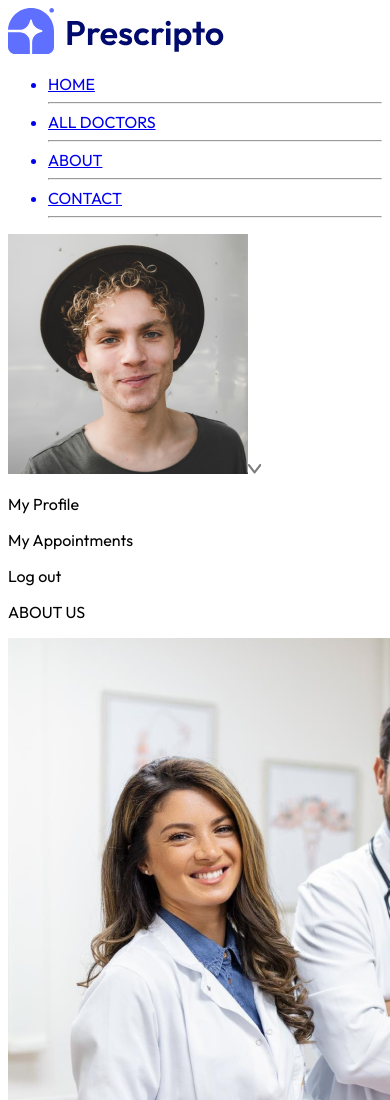
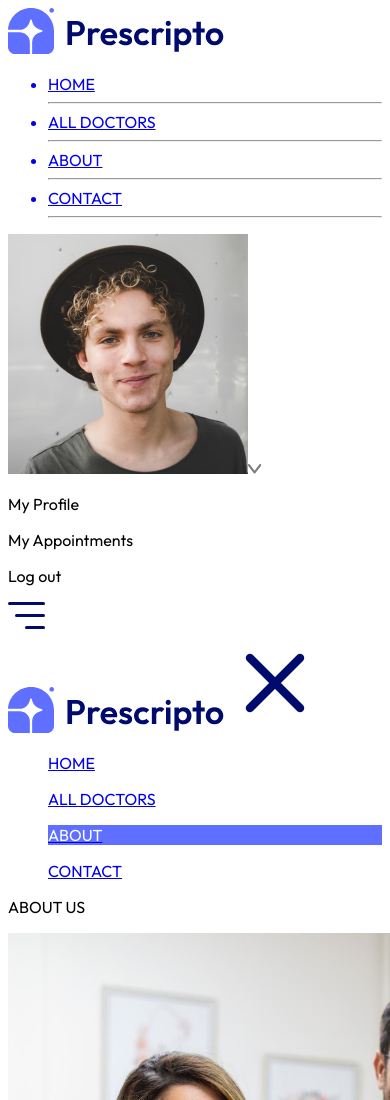
Before and after one commit to AmirDiablo/appointment, a React (Vite) app in the folder vite-project/: page /about in a window 390 px wide. Shown: the top 1100 px of the page. Built offline with nearby package versions, Linux system fonts and the light colour scheme.

Commit message:
update menu for mobile

```diff
--- a/vite-project/src/components/Navbar.jsx
+++ b/vite-project/src/components/Navbar.jsx
@@ -43,8 +43,22 @@
                 </div>
             </div> :
             <button onClick={()=> navigate("/login")} className="bg-primary text-white hover:cursor-pointer px-8 py-3  rounded-full font-light hidden md:block">Create account</button>}
+
+            <img onClick={()=> setShowMenu(true)} className="w-6 md:hidden" src={assets.menu_icon} alt="" />
+            {/* mobile menu */}
+            <div className={`${showMenu ? "fixed w-full" : "h-0 w-0"} md:hidden right-0 top-0 bottom-0 z-20 overflow-hidden bg-white transition-all `}>
+                <div className="flex items-center justify-between px-5 py-6">
+                    <img className="w-36" src={assets.logo} alt="" />
+                    <img className="w-7" onClick={()=> setShowMenu(false)} src={assets.cross_icon} alt="" />
+                </div>
+                <ul className="flex flex-col items-center gap-2 mt-5 px-5 text-lg font-medium">
+                    <NavLink to="/"><p className="px-4 py-2 rounded inline-block" onClick={()=> setShowMenu(false)}>HOME</p></NavLink>
+                    <NavLink to="/doctors"><p className="px-4 py-2 rounded inline-block" onClick={()=> setShowMenu(false)}>ALL DOCTORS</p></NavLink>
+                    <NavLink to="/about"><p className="px-4 py-2 rounded inline-block" onClick={()=> setShowMenu(false)}>ABOUT</p></NavLink>
+                    <NavLink to="/contact"><p className="px-4 py-2 rounded inline-block" onClick={()=> setShowMenu(false)}>CONTACT</p></NavLink>
+                </ul>
+            </div>
         </div>
-
         </div>
      );
 }
--- a/vite-project/src/index.css
+++ b/vite-project/src/index.css
@@ -19,6 +19,13 @@
   grid-template-columns: repeat(auto-fill, minmax(200px, 1fr));
 }
 
+@media (max-width: 740px) {
+  .active p{
+    color: white;
+    background-color: #5f6fff;
+  }
+}
+
 
 @theme{
     --color-primary: #5f6fff;
--- a/vite-project/src/pages/About.jsx
+++ b/vite-project/src/pages/About.jsx
@@ -22,15 +22,15 @@
             </div>
 
             <div className="flex flex-col md:flex-row mb-20">
-                <div className="border px-10 md:px-16 py-8 sm:py-16 flex flex-col gap-5 text-[15px] hover:bg-primary hover:text-white transition-all duration-300 text-gray-600 cursor-pointer">
+                <div className="border border-neutral-300 px-10 md:px-16 py-8 sm:py-16 flex flex-col gap-5 text-[15px] hover:bg-primary hover:text-white transition-all duration-300 text-gray-600 cursor-pointer">
                     <b>Efficency:</b>
                     <p>Streamlined appointment scheduling that fits into your busy lifestyle</p>
                 </div>
-                <div className="border px-10 md:px-16 py-8 sm:py-16 flex flex-col gap-5 text-[15px] hover:bg-primary hover:text-white transition-all duration-300 text-gray-600 cursor-pointer">
+                <div className="border border-neutral-300 px-10 md:px-16 py-8 sm:py-16 flex flex-col gap-5 text-[15px] hover:bg-primary hover:text-white transition-all duration-300 text-gray-600 cursor-pointer">
                     <b>Convenience:</b>
                     <p>Access to a network of trusted healthcare professionals in your area</p>
                 </div>
-                <div className="border px-10 md:px-16 py-8 sm:py-16 flex flex-col gap-5 text-[15px] hover:bg-primary hover:text-white transition-all duration-300 text-gray-600 cursor-pointer">
+                <div className="border border-neutral-300 px-10 md:px-16 py-8 sm:py-16 flex flex-col gap-5 text-[15px] hover:bg-primary hover:text-white transition-all duration-300 text-gray-600 cursor-pointer">
                     <b>Personalization:</b>
                     <p>Tailored recommendations and reminders to help you stay on top of your health</p>
                 </div>
```
